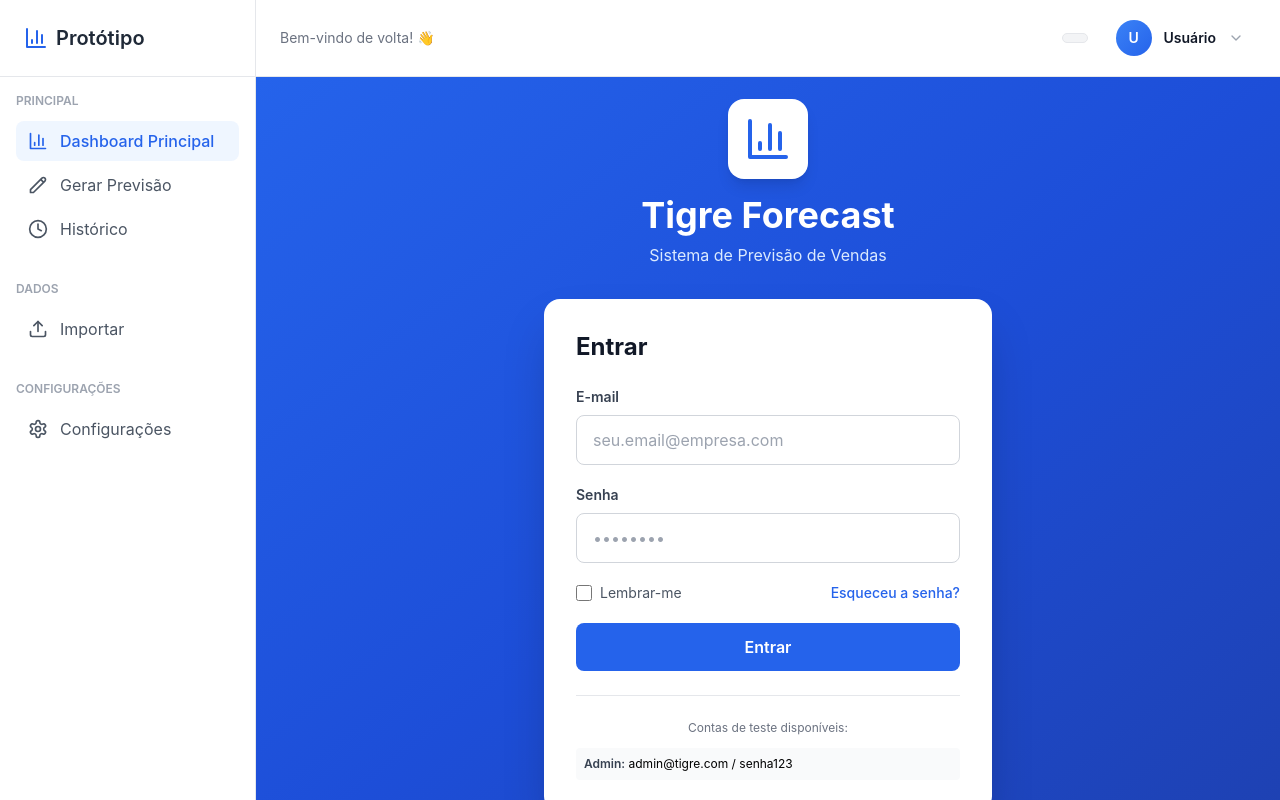
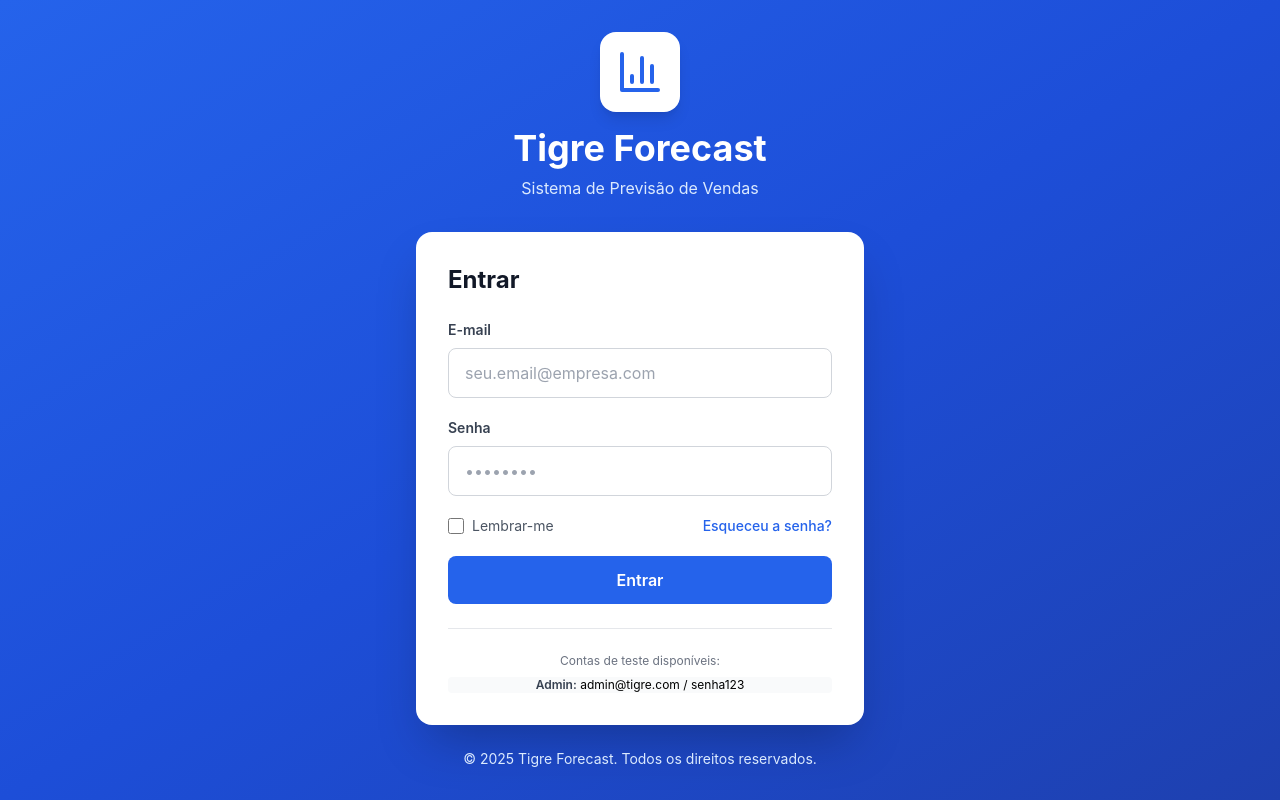
Before and after one commit to vitor-masiero/tigre-forecasting, a React (Create React App) app in the folder frontend/: page / in a window 1280 px wide. Built offline with nearby package versions, Linux system fonts and the light colour scheme.

Commit message:
Fix Tela de Login

```diff
--- a/frontend/src/App.jsx
+++ b/frontend/src/App.jsx
@@ -9,7 +9,7 @@ import Automacoes from './pages/Automacoes';
 import FontesDados from './pages/FontesDados';
 import ImportarDados from './pages/ImportarDados';
 import Configuracoes from './pages/Configuracoes';
-import { AuthProvider } from './context/AuthContext';
+import { AuthProvider, useAuth } from './context/AuthContext';
 import { UserProvider } from './context/UserContext';
 
 export default function App() {
@@ -92,11 +92,13 @@ export default function App() {
  * Conteúdo da aplicação (separado para ter acesso ao AuthContext)
  */
 function AppContent({ currentPage, setCurrentPage, renderPage }) {
+  const { isAuthenticated } = useAuth();
+
   return (
     <div className="flex h-screen bg-gray-50">
-      <Sidebar currentPage={currentPage} setCurrentPage={setCurrentPage} />
+      {isAuthenticated && <Sidebar currentPage={currentPage} setCurrentPage={setCurrentPage} />}
       <div className="flex-1 flex flex-col overflow-hidden">
-        <TopBar />
+        {isAuthenticated && <TopBar />}
         <div className="flex-1 overflow-y-auto">
           {renderPage()}
         </div>
--- a/frontend/src/pages/Login.jsx
+++ b/frontend/src/pages/Login.jsx
@@ -143,9 +143,9 @@ export default function Login() {
 
           {/* Informações de Teste */}
           <div className="mt-6 pt-6 border-t border-gray-200">
-            <p className="text-xs text-gray-500 text-center mb-3">Contas de teste disponíveis:</p>
+            <p className="text-xs text-gray-500 text-center mb-2">Contas de teste disponíveis:</p>
             <div className="space-y-2 text-xs">
-              <div className="bg-gray-50 p-2 rounded">
+              <div className="bg-gray-50 rounded text-center">
                 <span className="font-semibold text-gray-700">Admin:</span> admin@tigre.com / senha123
               </div>
             </div>
```
